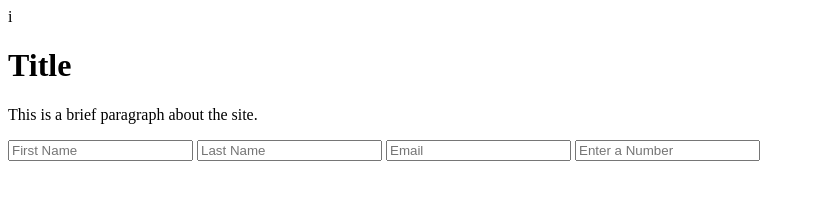
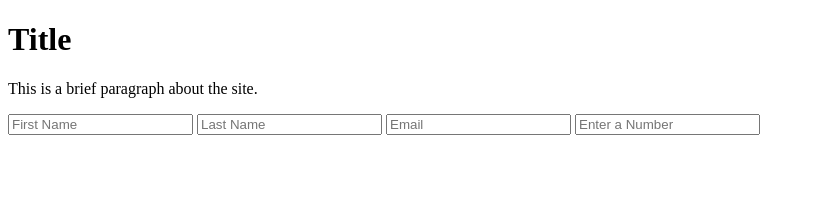
Before and after one commit to KylePDockery/survey-project, a plain HTML site: page index.html in a window 1280 px wide. Shown: the whole page, without its empty margins (0-815 px from the left). Drawn offline with Linux system fonts and the light colour scheme.

Commit message:
fixed typo

```diff
--- a/index.html
+++ b/index.html
@@ -3,7 +3,7 @@
 <head>
     <meta charset="UTF-8">
     <meta name="viewport" content="width=device-width, initial-scale=1.0">
-    <link rel="stylesheet" href="styles.css"> i
+    <link rel="stylesheet" href="styles.css">
     <title>Survey</title>
 </head>
 <body>
```
